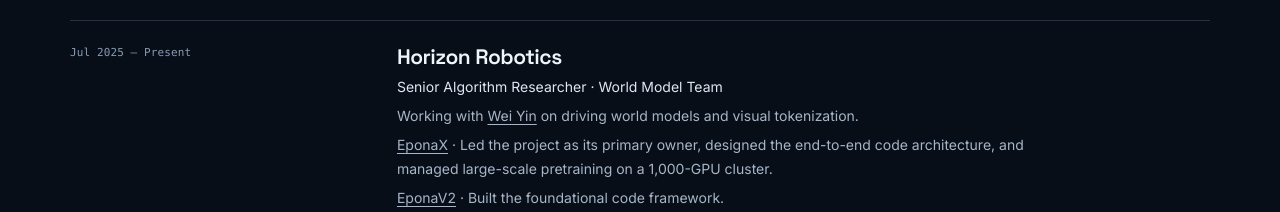
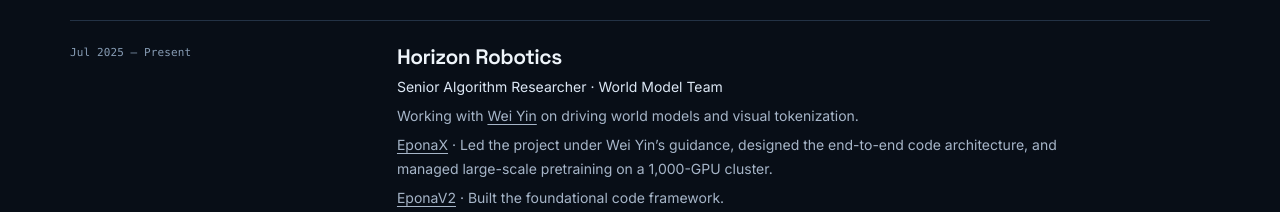
Before and after one commit to lmx760581375/lmx760581375.github.io, a plain HTML site: page index.html in a window 1280 px wide. Shown: the part 5021-5233 px from the top of the page. Drawn offline with Linux system fonts and the light colour scheme.

Commit message:
Credit Wei Yin’s guidance on EponaX

```diff
--- a/index.html
+++ b/index.html
@@ -280,7 +280,7 @@
             <h3>Horizon Robotics</h3>
             <p class="role">Senior Algorithm Researcher · World Model Team</p>
             <p>Working with <a href="https://scholar.google.com/citations?user=ZIf_rtcAAAAJ&amp;hl=en">Wei Yin</a> on driving world models and visual tokenization.</p>
-            <p><a href="#eponax">EponaX</a> · Led the project as its primary owner, designed the end-to-end code architecture, and managed large-scale pretraining on a 1,000-GPU cluster.</p>
+            <p><a href="#eponax">EponaX</a> · Led the project under Wei Yin’s guidance, designed the end-to-end code architecture, and managed large-scale pretraining on a 1,000-GPU cluster.</p>
             <p><a href="#epona">EponaV2</a> · Built the foundational code framework.</p>
             <p><a href="#dino">DINO-Tok</a> · Proposed the dual-branch tokenizer design that combines shallow texture features with deep semantic features.</p>
             <p><a href="#walt">WALT</a> · Proposed aligning trajectory latents with a frozen driving world model.</p>
```
